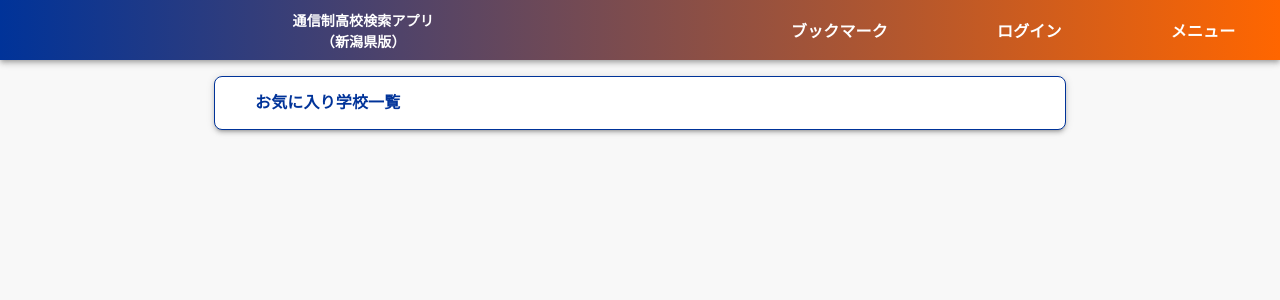
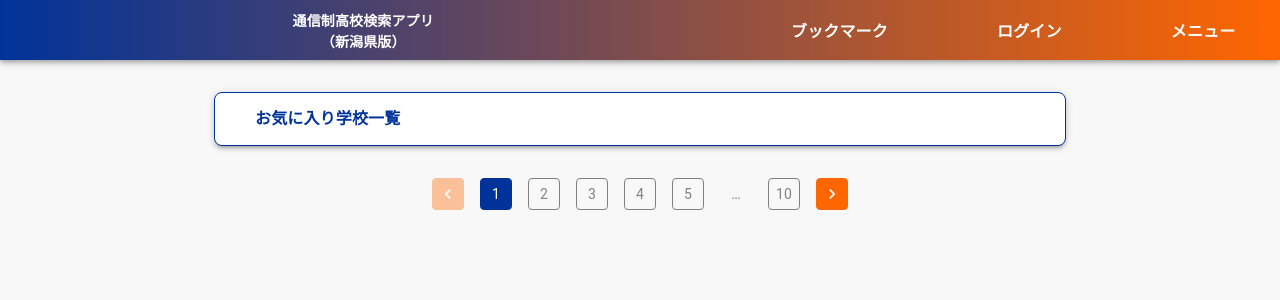
Before and after one commit to Sug1re/correspondence-app, a Next.js app: page /bookmarks in a window 1280 px wide. Shown: the top 300 px of the page. Built offline with nearby package versions, Linux system fonts and the light colour scheme; no server answers; some icons are missing.

Commit message:
update:PaginationButton

```diff
--- a/app/bookmarks/page.tsx
+++ b/app/bookmarks/page.tsx
@@ -1,10 +1,11 @@
 "use client";
 
 import React from "react";
-import { Container } from "@mui/material";
+import { Container, Stack } from "@mui/material";
 import { BookmarkBar } from "@/components/Bars/BookmarkBar";
 import Header from "@/components/Header";
 import ScrollToTopButton from "@/components/Buttons/ScrollTopButton";
+import { PaginationButton } from "@/components/Buttons/PaginationButton";
 
 const BookmarksPage = () => {
   return (
@@ -12,10 +13,14 @@ const BookmarksPage = () => {
       <Header />
 
       <Container maxWidth="md">
-        <BookmarkBar />
+        <Stack spacing={4} sx={{ mt: 4 }}>
+          <BookmarkBar />
 
-        <ScrollToTopButton />
+          <PaginationButton />
+        </Stack>
       </Container>
+
+      <ScrollToTopButton />
     </>
   );
 };
--- a/components/Bars/SearchBar.tsx
+++ b/components/Bars/SearchBar.tsx
@@ -14,7 +14,6 @@ const SearchBar = () => {
     <>
       <Card
         sx={{
-          my: 2,
           borderRadius: 2,
           boxShadow: 3,
           border: `0.5px solid #003399`,
--- a/components/Buttons/PaginationButton.tsx
+++ b/components/Buttons/PaginationButton.tsx
@@ -1,71 +1,37 @@
 import React from "react";
-import { Button, Typography, Box } from "@mui/material";
+import { Box, Pagination } from "@mui/material";
 
-type PaginationButtonsProps = {
-  currentPage: number;
-  totalPages: number;
-  handlePrevPage: () => void;
-  handleNextPage: () => void;
-};
-
-const PaginationButton: React.FC<PaginationButtonsProps> = ({
-  currentPage,
-  totalPages,
-  handlePrevPage,
-  handleNextPage,
-}) => {
+export const PaginationButton = () => {
   return (
     <>
-      <Box
-        sx={{
-          display: "flex",
-          justifyContent: "center",
-          gap: 2,
-          mt: 2,
-        }}
-      >
-        <Button
+      <Box sx={{ display: "flex", justifyContent: "center" }}>
+        <Pagination
+          count={10}
           variant="outlined"
-          disabled={currentPage === 1}
-          onClick={handlePrevPage}
+          shape="rounded"
+          size="medium"
           sx={{
-            fontWeight: 600,
-            border: `1px solid #003399`,
-            color: "#003399",
-            backgroundColor: "#FFFFFF",
-            boxShadow: 2,
-            transition: " 0.3s ease",
-            "&:hover": {
-              backgroundColor: "#E6E6FF",
+            "& .MuiPaginationItem-root": {
+              color: "gray",
+              borderColor: "gray",
+              mx: 1,
+            },
+            "& .MuiPaginationItem-root.Mui-selected": {
+              color: "#FFFFFF",
+              backgroundColor: "#003399",
+              borderColor: "#003399",
+            },
+            "& .MuiPaginationItem-previousNext": {
+              color: "#FFFFFF",
+              backgroundColor: "#FF6600",
+              borderColor: "#FF6600",
+            },
+            "& .MuiTouchRipple-root": {
+              display: "none",
             },
           }}
-        >
-          前へ
-        </Button>
-        <Typography sx={{ display: "flex", alignItems: "center" }}>
-          {currentPage} / {totalPages}
-        </Typography>
-        <Button
-          variant="outlined"
-          disabled={currentPage === totalPages}
-          onClick={handleNextPage}
-          sx={{
-            fontWeight: 600,
-            border: `1px solid #FF6600`,
-            color: "#FF6600",
-            backgroundColor: "#FFFFFF",
-            boxShadow: 2,
-            transition: " 0.3s ease",
-            "&:hover": {
-              backgroundColor: "#FFE5CC",
-            },
-          }}
-        >
-          次へ
-        </Button>
+        />
       </Box>
     </>
   );
 };
-
-export default PaginationButton;
--- a/components/Cards/SchoolCard.tsx
+++ b/components/Cards/SchoolCard.tsx
@@ -169,6 +169,7 @@ export const SchoolCard = () => {
           </Grid>
         ))}
       </Grid>
+
       <SchoolModal
         opened={isOpen}
         onClose={handlers.close}
```
Also changed, not shown: app/page.tsx (+8 -3 lines), app/search/page.tsx (+7 -2 lines).
